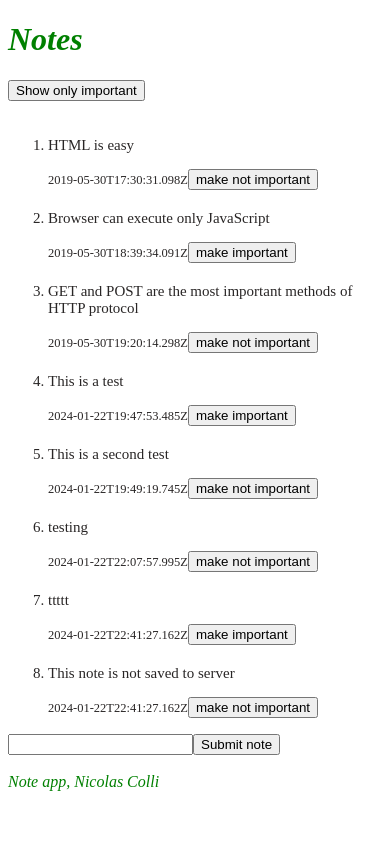
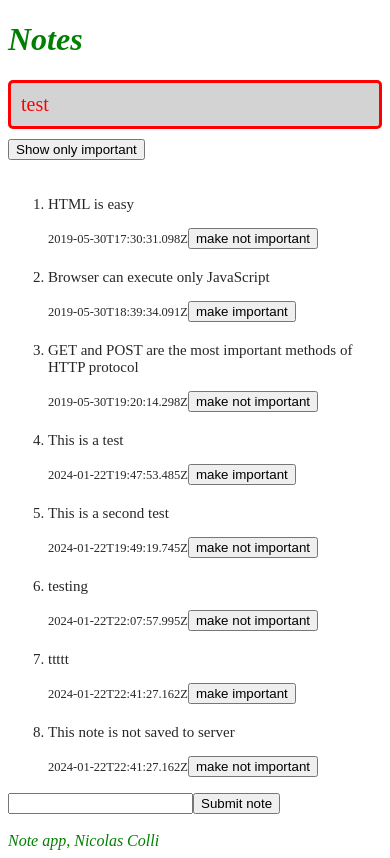
Before and after one commit to nColli/full-stack-open-2024, a React (Vite) app in the folder part2/notes-form-server-v2/: page / in a window 390 px wide. Built offline with nearby package versions, Linux system fonts and the light colour scheme; data requests are answered from the project's data file.

Commit message:
error and add notification phonebook

```diff
--- a/part2/notes-form-server-v2/src/App.jsx
+++ b/part2/notes-form-server-v2/src/App.jsx
@@ -10,7 +10,7 @@ function App() {
   const [notes, setNotes] = useState([])
   const [newNote, setNewNote] = useState('')
   const [showAll, setShowAll] = useState(true)
-  const [errorMessage, setErrorMessage] = useState( )
+  const [errorMessage, setErrorMessage] = useState("test")
 
   const hook = () => {
     console.log('effect');
```
